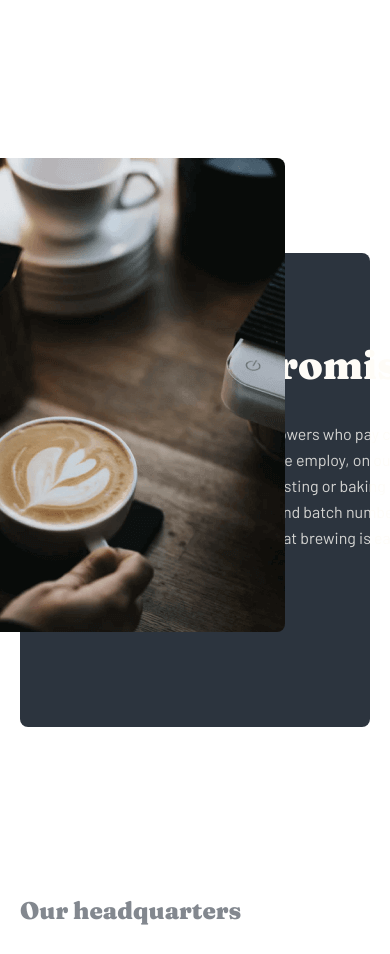
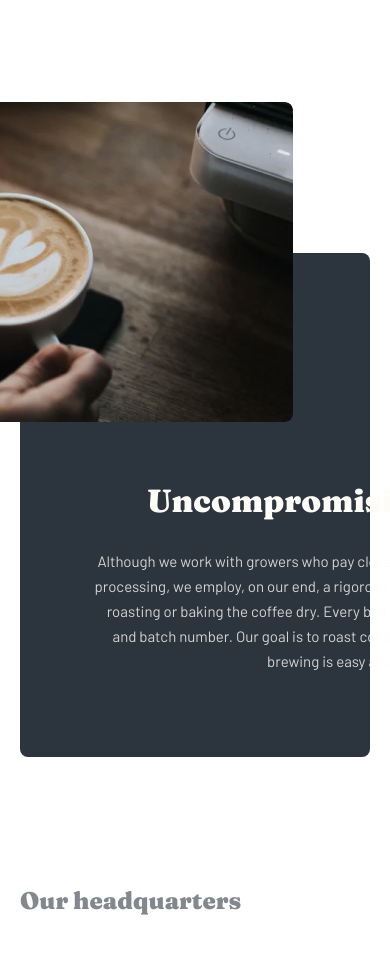
Before and after one commit to umarofz/coffee-with-responsive, a plain HTML site: page about__us.html in a window 390 px wide. Shown: the part 1114-2068 px from the top of the page. Drawn offline with nearby package versions, Linux system fonts and the light colour scheme.

Commit message:
End of quality section

```diff
--- a/scss/blocks/_quality.scss
+++ b/scss/blocks/_quality.scss
@@ -51,6 +51,152 @@
   }
 }
 
+@media only screen and (max-width: 1200px) {
+  .quality {
+
+    margin-bottom: 168px;
+
+    &__container {
+      padding-top: 88px;
+      padding-bottom: 176px;
+      padding-left: 85px;
+      background-color: #2C343E;
+      position: relative;
+      border-radius: 8px;
+    }
+
+    &__left {
+    }
+
+    &__left-heading {
+      margin: 0;
+      font-family: 'Fraunces';
+      font-style: normal;
+      font-weight: 900;
+      font-size: 40px;
+      line-height: 48px;
+      color: #FEFCF7;
+      margin-bottom: 32px;
+      width: 517px;
+    }
+
+    &__left-text {
+      margin: 0;
+      font-family: 'Barlow';
+      font-style: normal;
+      font-weight: 400;
+      font-size: 16px;
+      line-height: 26px;
+      color: #FEFCF7;
+      mix-blend-mode: normal;
+      opacity: 0.8;
+      width: 540px;
+    }
+
+    &__right {
+      background-image: url(./../images/quality__bgi.png);
+      background-repeat: no-repeat;
+      width: 445px;
+      height: 474px;
+      position: absolute;
+      top: calc(-20%);
+      left: calc(100% - 490px);
+      border-radius: 8px;
+    }
+  }
+}
+
+@media only screen and (max-width: 768px) {
+  .quality {
+
+    margin-bottom: 128px;
+
+    &__container {
+      padding: 224px 74px 83px 74px;
+      background-color: #2C343E;
+      position: relative;
+      border-radius: 8px;
+    }
+
+    &__left {
+    }
+
+    &__left-heading {
+      font-size: 32px;
+      line-height: 48px;
+      margin-bottom: 24px;
+      text-align: center;
+    }
+
+    &__left-text {
+      font-size: 15px;
+      line-height: 25px;
+      text-align: center;
+      color: #FEFCF7;
+      mix-blend-mode: normal;
+      opacity: 0.8;
+      width: 540px;
+    }
+
+    &__right {
+      background-image: url(./../../images/quality__bgi__tablet.png);
+      background-repeat: no-repeat;
+      width: 573px;
+      height: 320px;
+      position: absolute;
+      top: calc(-30%);
+      left: calc(100% - 650px);
+      border-radius: 8px;
+    }
+  }
+}
+
+@media only screen and (max-width: 375px) {
+  .quality {
+
+    margin-bottom: 120px;
+
+    &__container {
+      padding: 142px 24px 61px 24px;
+      background-color: #2C343E;
+      position: relative;
+      border-radius: 8px;
+    }
+
+    &__left {
+    }
+
+    &__left-heading {
+      font-size: 28px;
+      line-height: 28px;
+      margin-bottom: 24px;
+      text-align: center;
+      width: 279px;
+    }
+
+    &__left-text {
+      font-size: 15px;
+      line-height: 25px;
+      text-align: center;
+      color: #FEFCF7;
+      mix-blend-mode: normal;
+      opacity: 0.8;
+      width: 279px;
+    }
+
+    &__right {
+      background-image: url(./../../images/quality__bgi__mobile.png);
+      background-repeat: no-repeat;
+      width: 279px;
+      height: 156px;
+      position: absolute;
+      top: calc(-15%);
+      left: calc(100% - 307px);
+      border-radius: 8px;
+    }
+  }
+}
+
 @media
 only screen and (-webkit-min-device-pixel-ratio: 2),
 only screen and (   min--moz-device-pixel-ratio: 2),
```
Also changed, not shown: css/styles.css, images/quality__bgi__mobile.png (added), images/quality__bgi__tablet.png (added), 1 other file. Lines whose indentation alone changed are shown as unchanged.
